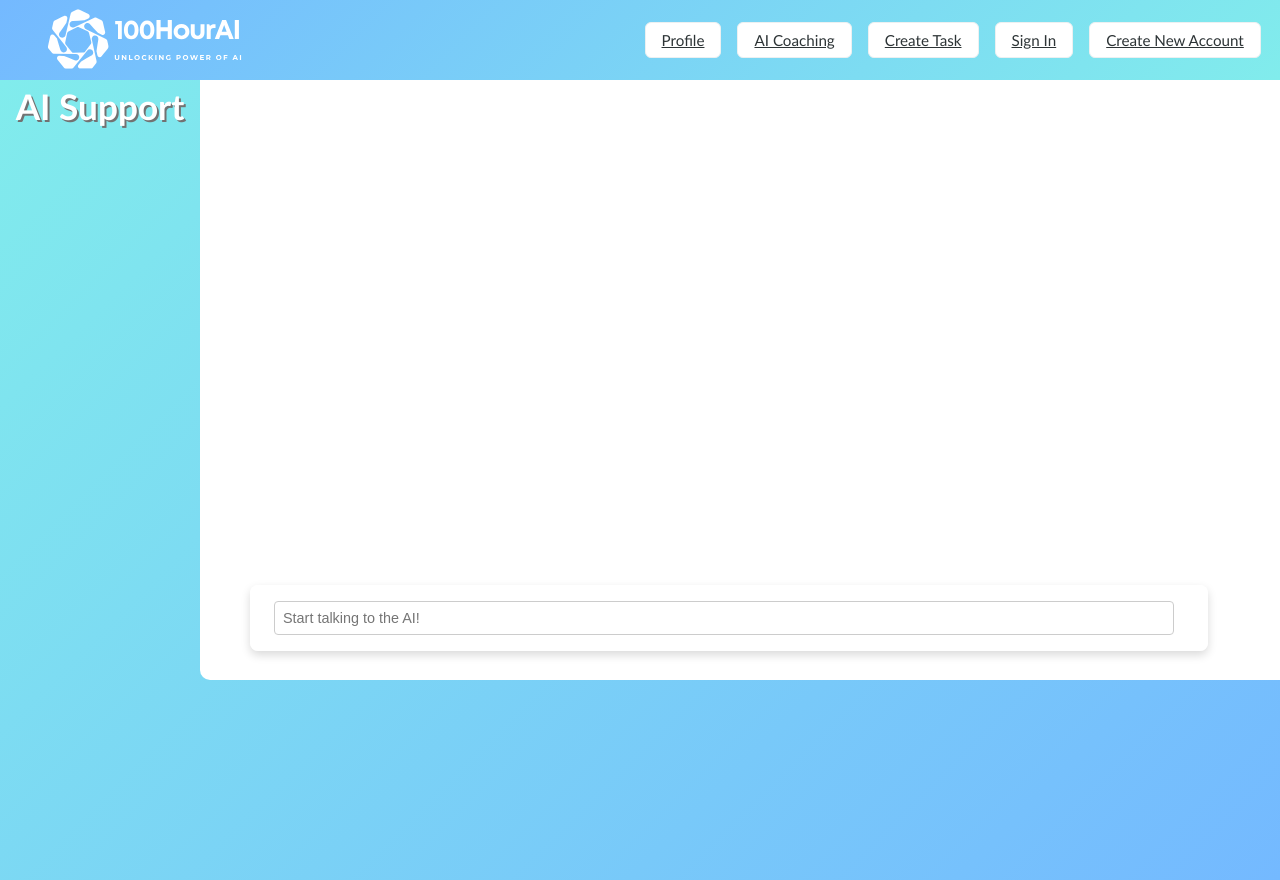
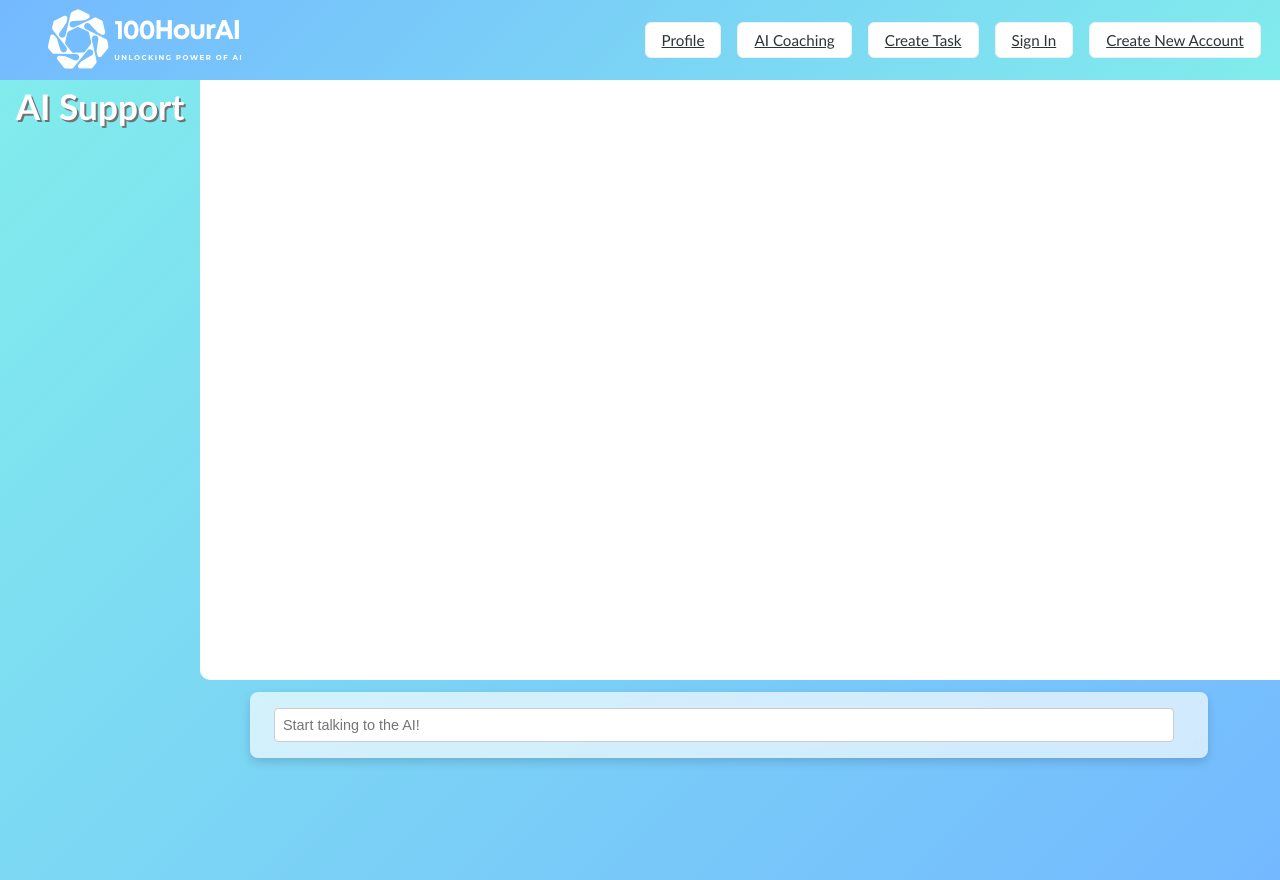
Before and after one commit to Haley-Ogier/100-Hour-AI, a React (Create React App) app in the folder Frontend/: page /Support in a window 1280 px wide. Before the commit the page ends 800 px from the top, so only its background shows below. Built offline with nearby package versions, Linux system fonts and the light colour scheme.

Commit message:
Made My Pages Less Fixed

```diff
--- a/Frontend/src/pages/AISupport.css
+++ b/Frontend/src/pages/AISupport.css
@@ -14,7 +14,7 @@
     height: 100vh;
     width: 100%;
     padding: 2rem;
-    position: fixed;
+    position: relative;
     overflow-x: hidden;
     text-align: center;
     background: linear-gradient(135deg, #81ecec, #74b9ff);
@@ -52,7 +52,7 @@
   .chat-form-container {
     position: absolute;
     left: 250px;
-    top: 505px;
+    top: 76.5%;
     display: flex;
     justify-content: center;
     margin-bottom: 2rem;
--- a/Frontend/src/pages/SignIn.css
+++ b/Frontend/src/pages/SignIn.css
@@ -15,7 +15,7 @@
     width: 100%;
     padding: 2rem;
     text-align: center;
-    position: fixed;
+    position: relative;
     overflow-x: hidden;
     background: linear-gradient(135deg, #81ecec, #74b9ff);
   }
```
